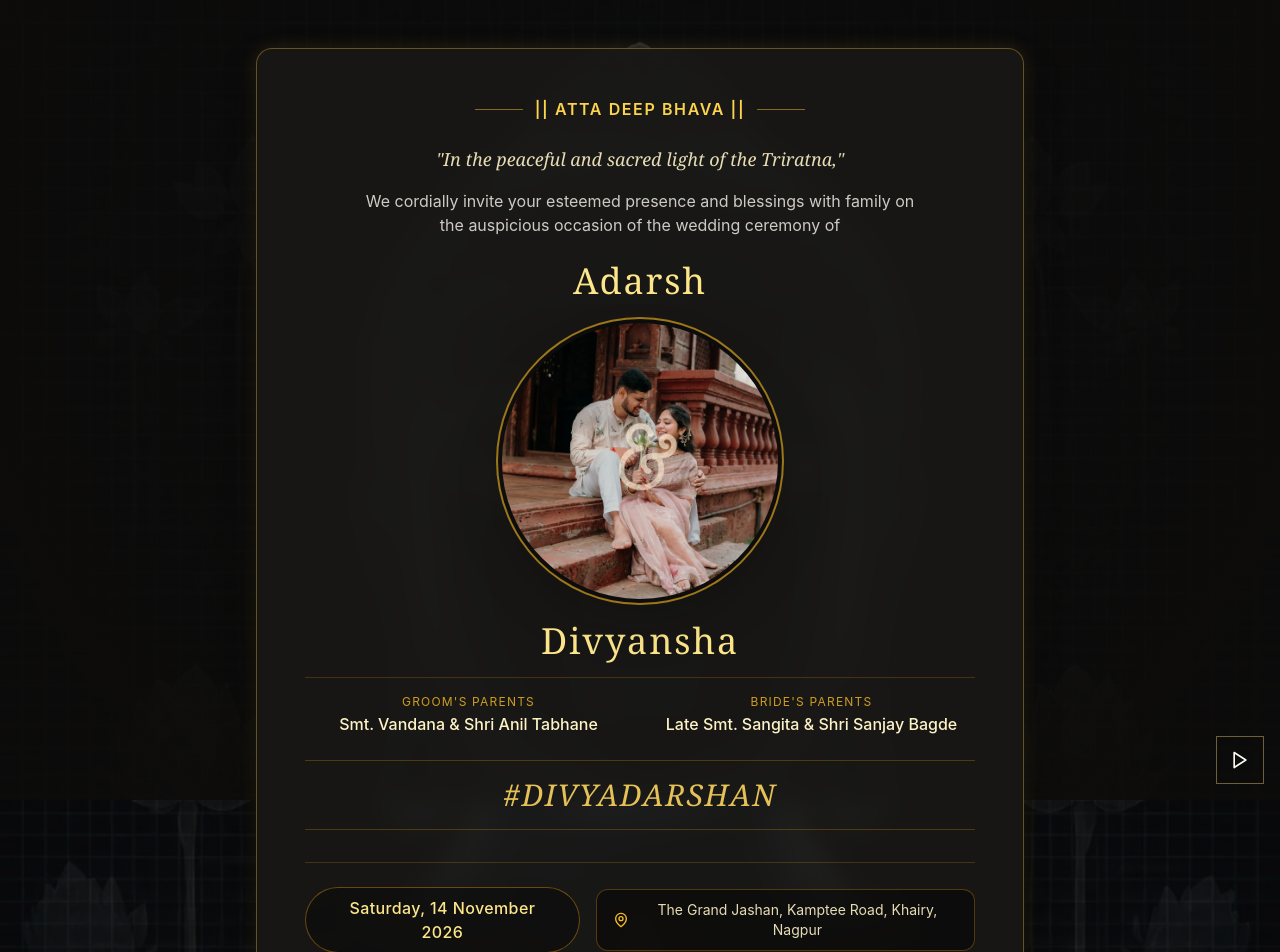
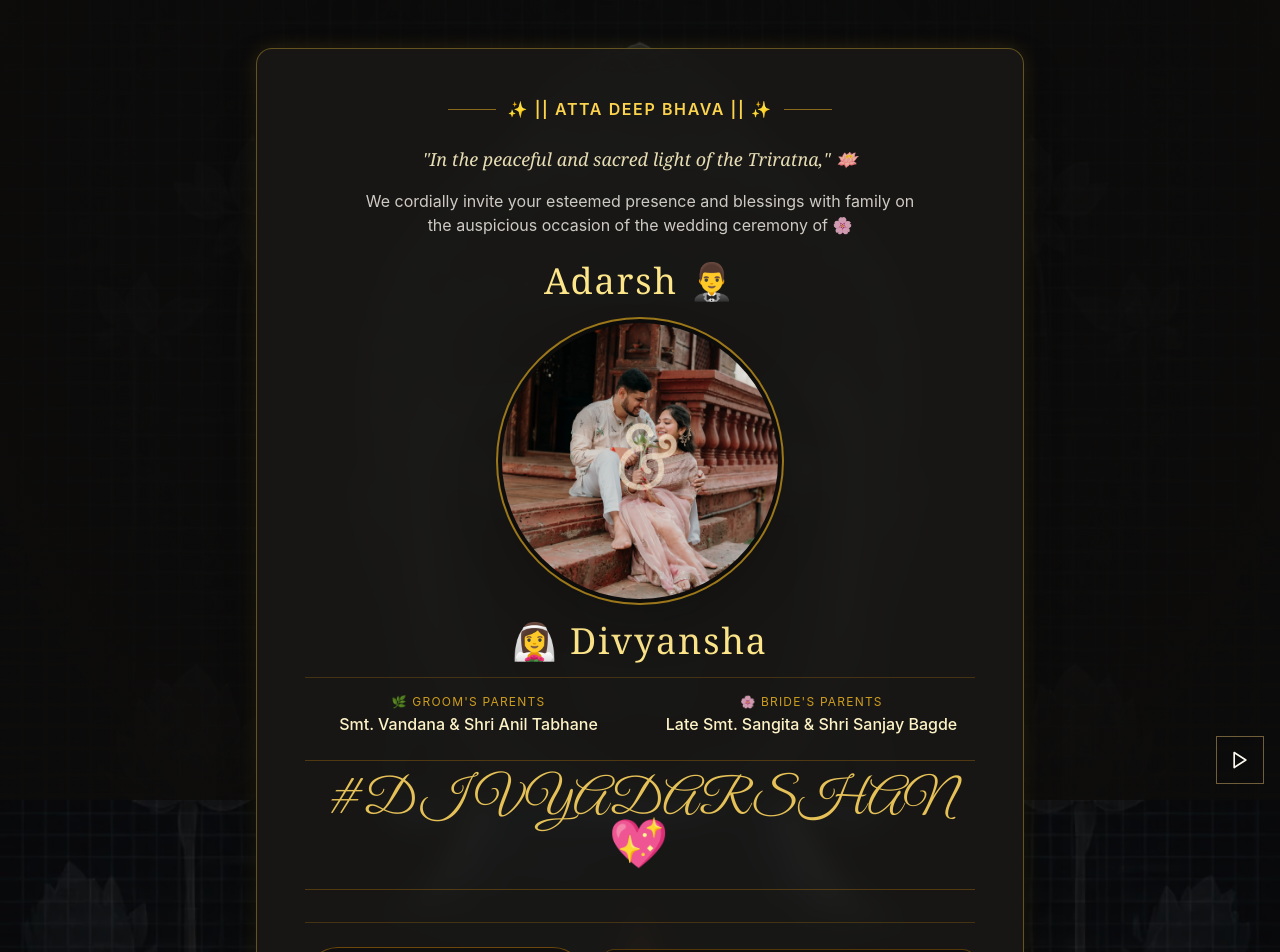
Before and after one commit to Adoniskingx/AD, a React (Vite) app in the folder adarsh-divyansha-wedding/: page / in a window 1280 px wide. Shown: the top 952 px of the page. Built offline with nearby package versions, Linux system fonts and the light colour scheme.

Commit message:
Add emojis to text in Hero component
Updated Hero component to include emojis in various text elements for enhanced visual appeal.

```diff
--- a/adarsh-divyansha-wedding/src/components/Hero.tsx
+++ b/adarsh-divyansha-wedding/src/components/Hero.tsx
@@ -7,29 +7,29 @@ export const Hero: React.FC = () => {
     <section className="relative min-h-screen flex items-center justify-center px-4 py-12">
       <div className="w-full max-w-3xl mx-auto card-dark-gold rounded-2xl p-6 md:p-12 text-center relative overflow-hidden shadow-2xl">
 
-        {/* Top Motto (Increased by +2: text-xs/sm -> text-sm/base) */}
+        {/* Top Motto with Emojis */}
         <div className="flex items-center justify-center space-x-3 mb-6">
           <div className="h-[1px] w-12 bg-amber-400/50"></div>
-          <span className="text-amber-300 tracking-widest text-sm md:text-base uppercase font-semibold">
-            {weddingData.hero.motto}
+          <span className="text-amber-300 tracking-widest text-sm md:text-base uppercase font-semibold flex items-center gap-2">
+            ✨ {weddingData.hero.motto} ✨
           </span>
           <div className="h-[1px] w-12 bg-amber-400/50"></div>
         </div>
 
-        {/* Blessing Text (Increased by +2: text-sm/base -> text-base/lg) */}
+        {/* Blessing Text with Emoji */}
         <p className="text-amber-100/90 italic font-serif text-base md:text-lg mb-4">
-          "{weddingData.hero.blessing}"
+          "{weddingData.hero.blessing}" 🪷
         </p>
 
-        {/* Invitation Message (Increased by +2: text-xs/sm -> text-sm/base) */}
+        {/* Invitation Message with Emoji */}
         <p className="text-[#FDF8F0]/80 text-sm md:text-base leading-relaxed max-w-xl mx-auto mb-6">
-          {weddingData.hero.invitationText}
+          {weddingData.hero.invitationText} 🌸
         </p>
 
-        {/* Adarsh Name */}
+        {/* Adarsh Name with Emoji */}
         <div className="mt-4 mb-2">
           <h2 className="text-3xl md:text-4xl font-serif text-amber-200 tracking-wider">
-            {weddingData.couple.groom}
+            {weddingData.couple.groom} 🤵‍♂️
           </h2>
         </div>
 
@@ -46,45 +46,45 @@ export const Hero: React.FC = () => {
           </div>
         )}
 
-        {/* Divyansha Name */}
+        {/* Divyansha Name with Emoji */}
         <div className="mt-2 mb-4">
           <h2 className="text-3xl md:text-4xl font-serif text-amber-200 tracking-wider">
-            {weddingData.couple.bride}
+            👰‍♀️ {weddingData.couple.bride}
           </h2>
         </div>
 
-        {/* Parent Names (Increased by +2: labels text-[10px] -> text-xs, values text-xs/sm -> text-sm/base) */}
+        {/* Parent Names with Emojis */}
         <div className="mt-4 pt-4 border-t border-amber-500/20 text-sm md:text-base text-amber-100/90 space-y-3">
           <div className="grid grid-cols-1 md:grid-cols-2 gap-4">
             <div>
-              <p className="text-xs uppercase tracking-widest text-amber-400/80 mb-0.5">Groom's Parents</p>
+              <p className="text-xs uppercase tracking-widest text-amber-400/80 mb-0.5">🌿 Groom's Parents</p>
               <p className="font-medium text-amber-100">{weddingData.hero.groomParents}</p>
             </div>
             <div>
-              <p className="text-xs uppercase tracking-widest text-amber-400/80 mb-0.5">Bride's Parents</p>
+              <p className="text-xs uppercase tracking-widest text-amber-400/80 mb-0.5">🌸 Bride's Parents</p>
               <p className="font-medium text-amber-100">{weddingData.hero.brideParents}</p>
             </div>
           </div>
         </div>
 
-        {/* Hashtag / Main Title (Italicized and reduced font size) */}
+        {/* Hashtag / Main Title with Trendy Script Font & Emoji */}
         <div className="my-6 py-4 border-y border-amber-500/25">
-          <h1 className="text-2xl md:text-3xl font-serif text-gold tracking-wider italic">
-            {weddingData.hero.title}
+          <h1 className="text-4xl md:text-5xl font-script text-gold tracking-wider">
+            {weddingData.hero.title} 💖
           </h1>
         </div>
 
-        {/* Date & Venue Info */}
+        {/* Date & Venue Info with Emojis */}
         <div className="mt-8 pt-6 border-t border-amber-500/20 flex flex-col md:flex-row items-center justify-center gap-4">
           <div className="inline-block border border-amber-500/40 rounded-full px-6 py-2 bg-black/30">
-            <span className="text-amber-200 text-sm md:text-base font-medium tracking-wide">
-              {weddingData.hero.date}
+            <span className="text-amber-200 text-sm md:text-base font-medium tracking-wide flex items-center gap-2">
+              📅 {weddingData.hero.date}
             </span>
           </div>
           <div className="inline-flex items-center space-x-2 text-amber-100/90 text-xs md:text-sm bg-black/40 px-4 py-2.5 rounded-xl border border-amber-500/30">
             <MapPin className="w-4 h-4 text-amber-400 shrink-0" />
             <span>
-              {weddingData.hero.locationName}, {weddingData.hero.locationCity}
+              {weddingData.hero.locationName}, {weddingData.hero.locationCity} 📍
             </span>
           </div>
         </div>
```
